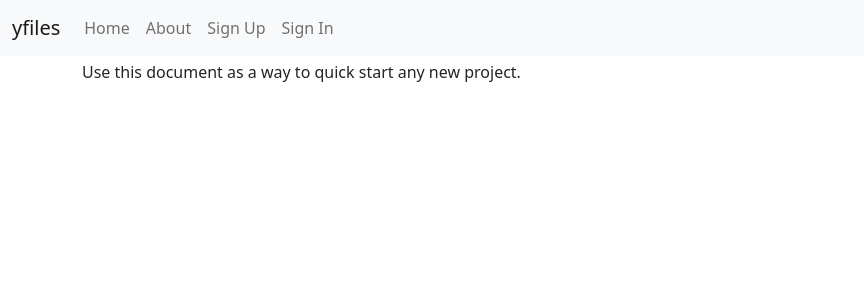
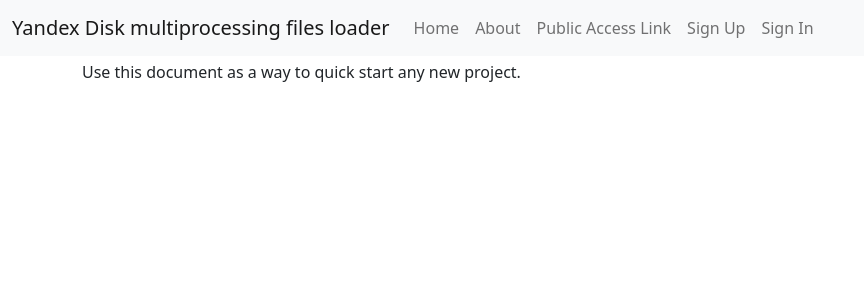
Before and after one commit to valed-dm/yfiles, a Django app: page / in a window 1280 px wide. Shown: the top 300 px of the page, without its empty margins (0-864 px from the left). Run offline with Django 5.2, Linux system fonts and the light colour scheme; parts of the project's set-up code (start-up, migrations or seed data) failed here and were passed over; some libraries are stand-ins or nearby versions.

Commit message:
'Public Access Link' form added to main page;

```diff
--- a/yfiles/templates/base.html
+++ b/yfiles/templates/base.html
@@ -55,7 +55,7 @@
                     aria-label="Toggle navigation">
               <span class="navbar-toggler-icon"></span>
             </button>
-            <a class="navbar-brand" href="{% url 'home' %}">yfiles</a>
+            <a class="navbar-brand" href="{% url 'home' %}">Yandex Disk multiprocessing files loader</a>
             <div class="collapse navbar-collapse" id="navbarSupportedContent">
               <ul class="navbar-nav mr-auto">
                 <li class="nav-item active">
@@ -63,6 +63,9 @@
                 </li>
                 <li class="nav-item">
                   <a class="nav-link" href="{% url 'about' %}">About</a>
+                </li>
+                <li class="nav-item">
+                  <a class="nav-link" href="{% url 'yd_files:public_access_link_form' %}">Public Access Link</a>
                 </li>
                 {% if request.user.is_authenticated %}
                   <li class="nav-item">
```
